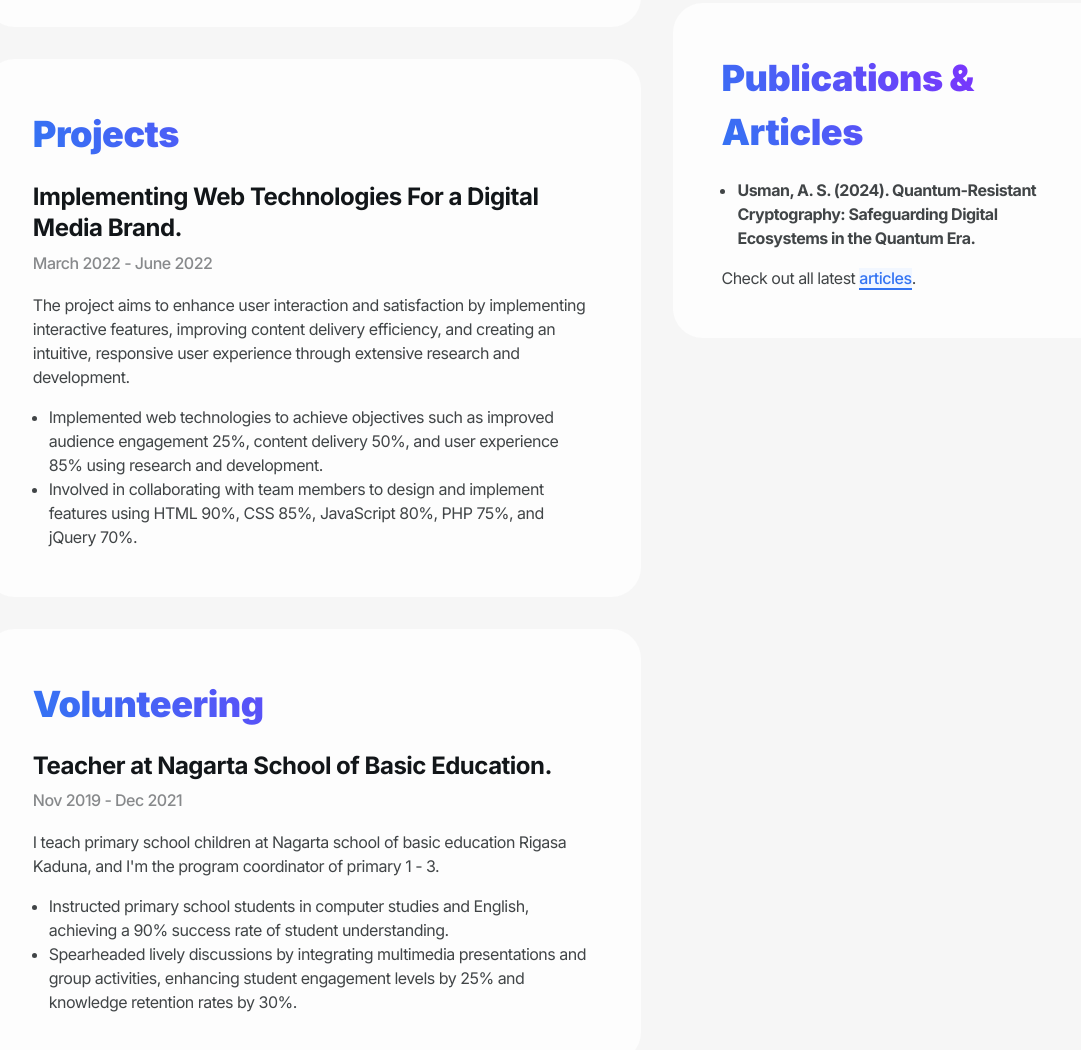
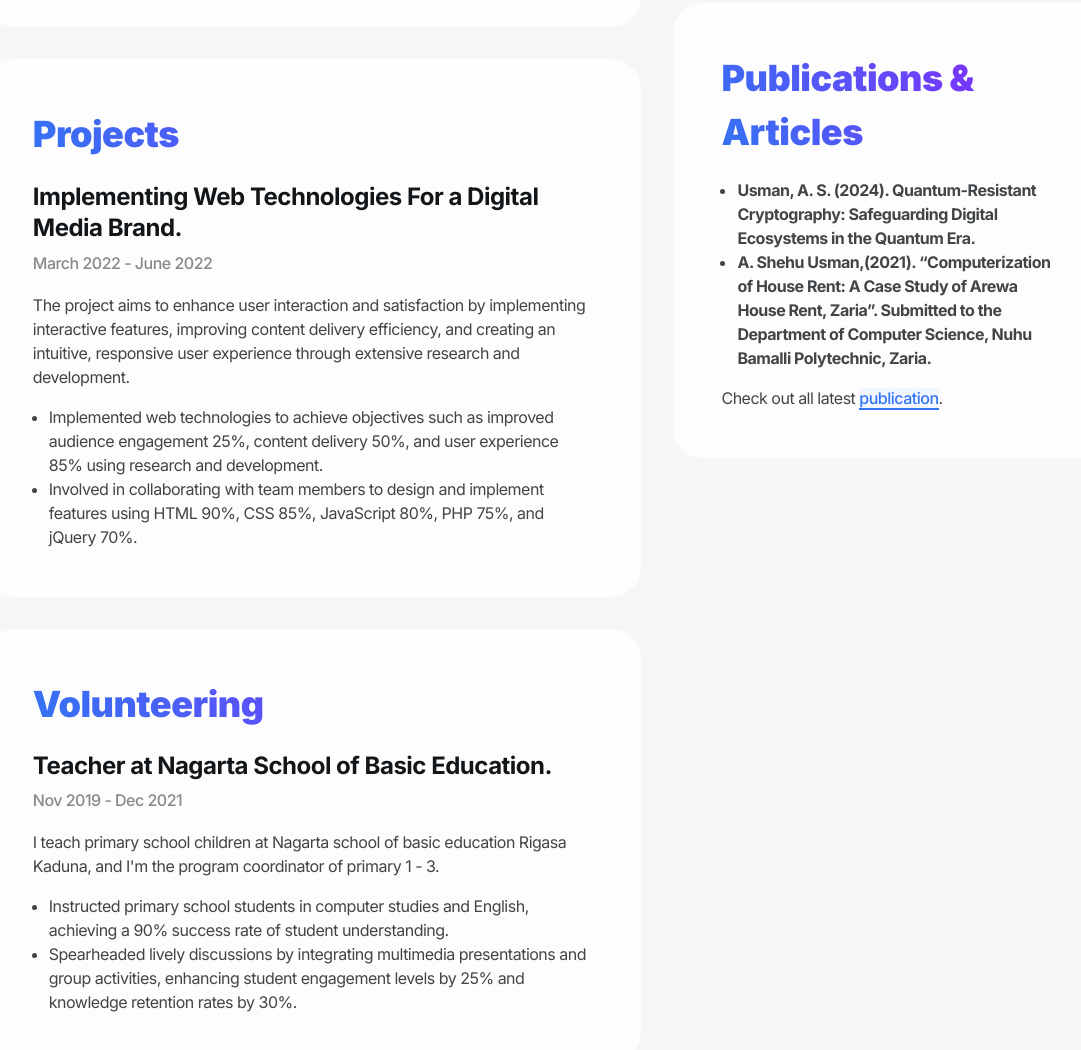
Before and after one commit to sonmalan/sonmalan.github.io, a website: page index.html in a window 1280 px wide. Shown: the part 2990-4040 px from the top of the page, without its empty margins (92-1173 px from the left). Drawn offline with Linux system fonts and the light colour scheme.

Commit message:
Update index.html

```diff
--- a/index.html
+++ b/index.html
@@ -409,6 +409,8 @@
                     <ul>
                         <li><strong>Usman, A. S. (2024). Quantum-Resistant Cryptography: Safeguarding Digital
                         Ecosystems in the Quantum Era.</strong></li>
+			<li><strong>A. Shehu Usman,(2021). “Computerization of House Rent: A Case Study of
+			Arewa House Rent, Zaria”. Submitted to the Department of Computer Science, Nuhu Bamalli Polytechnic, Zaria.</strong></li>
                         <!-- <li>
                             <a href="https://medium.com/@hellotushaar/unlocking-scalability-and-agility-with-aws-containers-45c6b82895c6" target="_blank">Unleashing Scalability and Agility with AWS Containers.</a>
                         </li>
@@ -421,7 +423,7 @@
                     </ul>
                 </div>
                 <p class="category_link">
-                    Check out all latest <a href="https://medium.com/@shehuusman139" target="_blank"> articles</a>.
+                    Check out all latest <a href="https://www.researchgate.net/profile/Abdullahi-Shehu-Usman-2" target="_blank"> publication</a>.
                 </p>
             </div>
         </aside>
```
